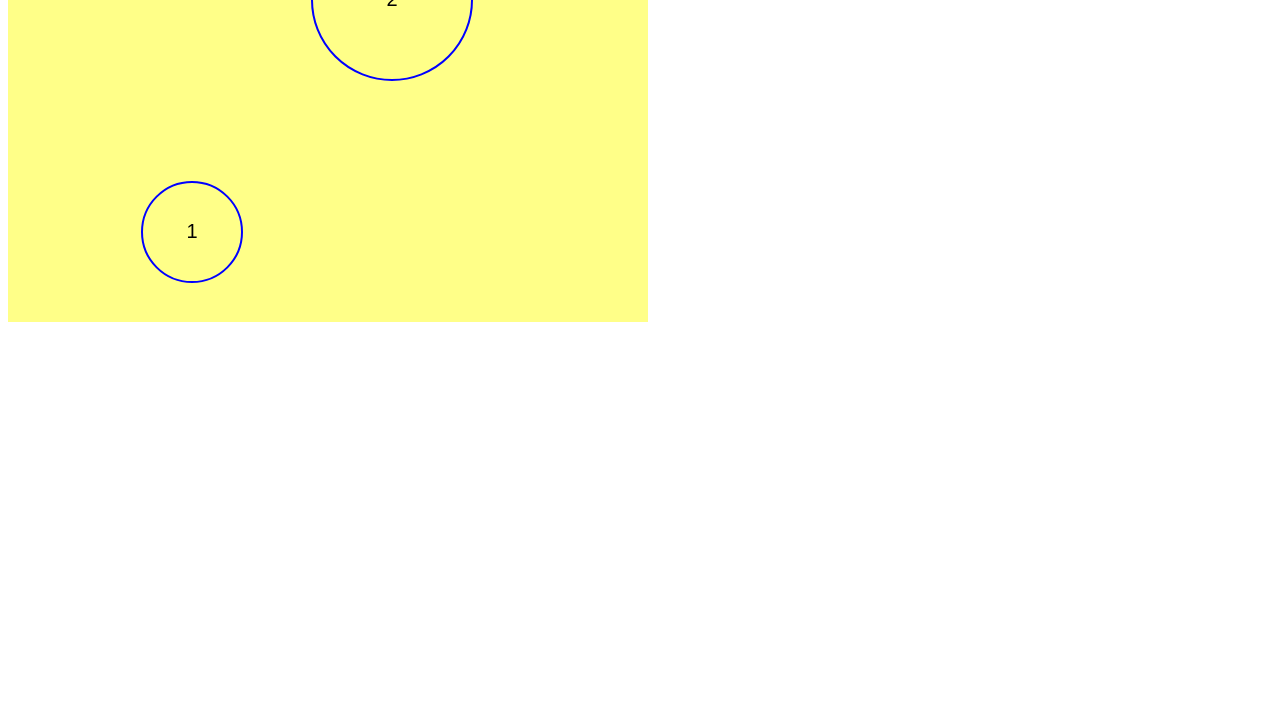
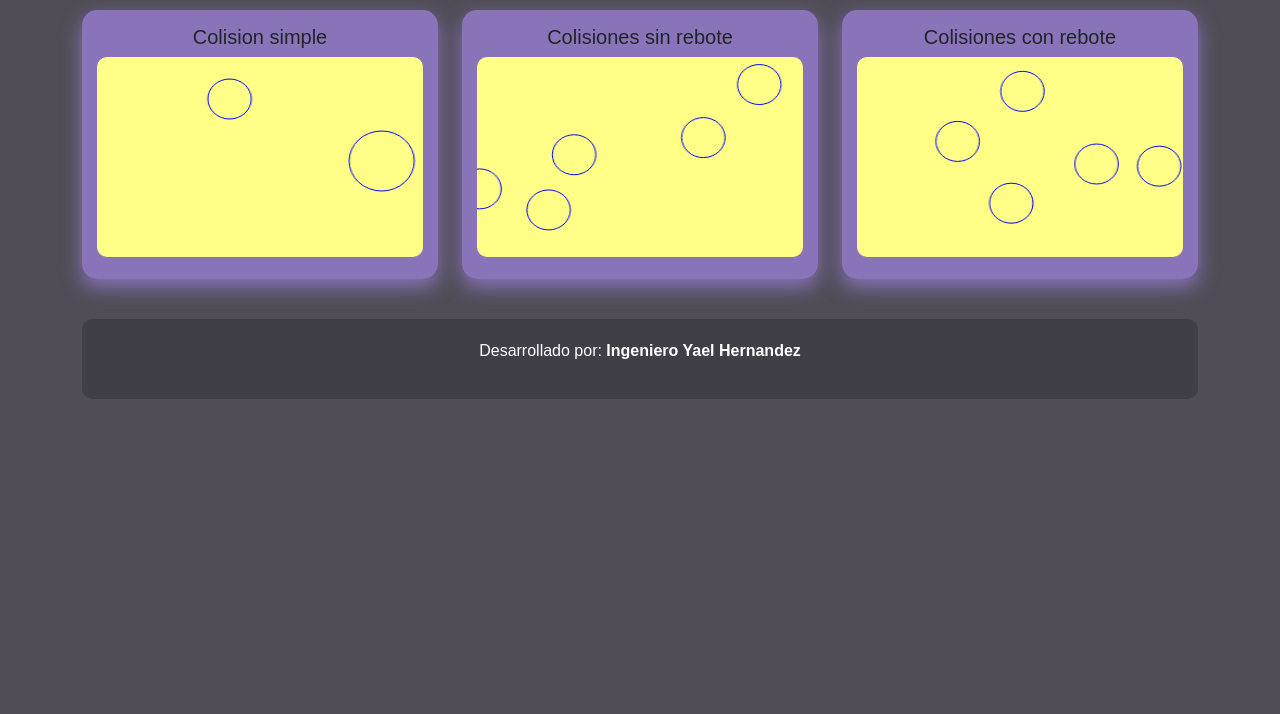
Before and after one commit to Makunouchi10/app-canvas-collision, a plain HTML site: page index.html in a window 1280 px wide. Shown: the part 86-800 px from the top of the page. Drawn offline with nearby package versions, Linux system fonts and the light colour scheme.

Commit message:
correccion

```diff
--- /dev/null
+++ b/assets/css/style.css
@@ -0,0 +1,28 @@
+body {
+    background: linear-gradient(135deg, rgb(80, 77, 87), rgb(80, 77, 87));
+    font-family: Arial, sans-serif;
+}
+
+.card-custom {
+    backdrop-filter: blur(10px);
+    background: rgba(173, 141, 248, 0.61);
+    border-radius: 15px;
+    box-shadow: 0 8px 20px rgba(173, 141, 248, 0.61);
+    padding: 15px;
+}
+
+canvas {
+    width: 100%;
+    height: 200px;
+    background: #ff8;
+    border-radius: 10px;
+}
+
+footer {
+    margin-top: 40px;
+    padding: 20px;
+    text-align: center;
+    background: rgba(0,0,0,0.2);
+    color: white;
+    border-radius: 10px;
+}
--- a/assets/js/main_colision.js
+++ b/assets/js/main_colision.js
@@ -1,108 +1,61 @@
-const canvas = document.getElementById("canvas");
-let ctx = canvas.getContext("2d");
+const canvas2 = document.getElementById("canvas2");
+const ctx2 = canvas2.getContext("2d");
 
-const window_height = window.innerHeight/2;
-const window_width = window.innerWidth/2;
+canvas2.width = 300;
+canvas2.height = 200;
 
-canvas.height = window_height;
-canvas.width = window_width;
-
-canvas.style.background = "#ff8";
-
-class Circle {
-    constructor(x, y, radius, color, text, speed) {
-        this.posX = x;
-        this.posY = y;
-        this.radius = radius;
-        this.baseColor = color; // color original
-        this.color = color;
-        this.text = text;
-        this.speed = speed;
-
-        this.dx = (Math.random() * 2 - 1) * this.speed;
-        this.dy = (Math.random() * 2 - 1) * this.speed;
+class Circle2{
+    constructor(x,y,r){
+        this.x=x; this.y=y; this.r=r;
+        this.dx=Math.random()*4-2;
+        this.dy=Math.random()*4-2;
+        this.color="blue";
     }
 
-    draw(context) {
-        context.beginPath();
-
-        context.strokeStyle = this.color;
-        context.lineWidth = 2;
-
-        context.arc(this.posX, this.posY, this.radius, 0, Math.PI * 2, false);
-        context.stroke();
-
-        // texto
-        context.fillStyle = "black";
-        context.textAlign = "center";
-        context.textBaseline = "middle";
-        context.font = "16px Arial";
-        context.fillText(this.text, this.posX, this.posY);
-
-        context.closePath();
+    draw(){
+        ctx2.beginPath();
+        ctx2.arc(this.x,this.y,this.r,0,Math.PI*2);
+        ctx2.strokeStyle=this.color;
+        ctx2.stroke();
     }
 
-    update(context) {
-        this.draw(context);
+    update(){
+        this.draw();
 
-        // rebote en paredes
-        if ((this.posX + this.radius) > window_width || (this.posX - this.radius) < 0) {
-            this.dx = -this.dx;
-        }
+        if(this.x+this.r>canvas2.width || this.x-this.r<0) this.dx*=-1;
+        if(this.y+this.r>canvas2.height || this.y-this.r<0) this.dy*=-1;
 
-        if ((this.posY + this.radius) > window_height || (this.posY - this.radius) < 0) {
-            this.dy = -this.dy;
-        }
-
-        this.posX += this.dx;
-        this.posY += this.dy;
+        this.x+=this.dx;
+        this.y+=this.dy;
     }
 }
 
-// -------- CONFIGURACIÓN --------
-const N = 10; // número de círculos
-let circles = [];
-
-// crear círculos aleatorios
-for (let i = 0; i < N; i++) {
-    let radius = Math.random() * 40 + 20;
-    let x = Math.random() * (window_width - radius * 2) + radius;
-    let y = Math.random() * (window_height - radius * 2) + radius;
-    let speed = Math.random() * 3 + 1;
-
-    circles.push(new Circle(x, y, radius, "blue", i + 1, speed));
+let circles2=[];
+for(let i=0;i<5;i++){
+    circles2.push(new Circle2(Math.random()*250,Math.random()*150,20));
 }
 
-// -------- DETECCIÓN DE COLISIONES --------
-function detectarColisiones() {
-    // primero todos vuelven a azul
-    circles.forEach(c => c.color = c.baseColor);
+function colisiones2(){
+    circles2.forEach(c=>c.color="blue");
 
-    for (let i = 0; i < circles.length; i++) {
-        for (let j = i + 1; j < circles.length; j++) {
+    for(let i=0;i<circles2.length;i++){
+        for(let j=i+1;j<circles2.length;j++){
+            let dx=circles2[i].x-circles2[j].x;
+            let dy=circles2[i].y-circles2[j].y;
+            let dist=Math.sqrt(dx*dx+dy*dy);
 
-            let dx = circles[i].posX - circles[j].posX;
-            let dy = circles[i].posY - circles[j].posY;
-            let distancia = Math.sqrt(dx * dx + dy * dy);
-
-            if (distancia < circles[i].radius + circles[j].radius) {
-                // colisión detectada → solo cambiar color
-                circles[i].color = "red";
-                circles[j].color = "red";
+            if(dist<circles2[i].r+circles2[j].r){
+                circles2[i].color="red";
+                circles2[j].color="red";
             }
         }
     }
 }
 
-// -------- ANIMACIÓN --------
-function updateCircle() {
-    requestAnimationFrame(updateCircle);
-
-    ctx.clearRect(0, 0, window_width, window_height);
-
-    detectarColisiones();
-
-    circles.forEach(circle => circle.update(ctx));
+function animate2(){
+    requestAnimationFrame(animate2);
+    ctx2.clearRect(0,0,canvas2.width,canvas2.height);
+    colisiones2();
+    circles2.forEach(c=>c.update());
 }
-
-updateCircle();
+animate2();
--- a/assets/js/main_colision_simle.js
+++ /dev/null
@@ -1,145 +0,0 @@
-const canvas = document.getElementById("canvas");
-
-let ctx = canvas.getContext("2d");
-
-
-//Obtiene las dimensiones de la pantalla actual
-
-const window_height = window.innerHeight/2;
-
-const window_width = window.innerWidth/2;
-
-
-canvas.height = window_height;
-
-canvas.width = window_width;
-
-
-canvas.style.background = "#ff8";
-
-
-class Circle {
-
-    constructor(x, y, radius, color, text, speed) {
-
-        this.posX = x;
-
-        this.posY = y;
-
-        this.radius = radius;
-
-        this.color = color;
-
-        this.text = text;
-
-        this.speed = speed;
-
-
-        this.dx = 1 * this.speed;
-
-        this.dy = 1 * this.speed;
-
-    }
-
-
-    draw(context) {
-
-        context.beginPath();
-
-
-        context.strokeStyle = this.color;
-
-        context.textAlign = "center";
-
-        context.textBaseline = "middle";
-
-        context.font = "20px Arial";
-
-        context.fillText(this.text, this.posX, this.posY);
-
-
-        context.lineWidth = 2;
-
-        context.arc(this.posX, this.posY, this.radius, 0, Math.PI * 2, false);
-
-        context.stroke();
-
-        context.closePath();
-
-    }
-
-
-    update(context) {
-
-        this.draw(context);
-
-
-        if ((this.posX + this.radius) > window_width) {
-
-            this.dx = -this.dx;
-
-        }
-
-
-        if ((this.posX - this.radius) < 0) {
-
-            this.dx = -this.dx;
-
-        }
-
-
-        if ((this.posY - this.radius) < 0) {
-
-            this.dy = -this.dy;
-
-        }
-
-
-        if ((this.posY + this.radius) > window_height) {
-
-            this.dy = -this.dy;
-
-        }
-
-
-        this.posX += this.dx;
-
-        this.posY += this.dy;
-
-    }
-
-
-}
-
-
-let randomX = Math.random() * window_width;
-
-let randomY = Math.random() * window_height;
-
-let randomRadius = Math.floor(Math.random() * 100 + 30);
-
-
-let miCirculo = new Circle(100, 100, 50, "blue", "1", 3);
-
-let miCirculo2 = new Circle(450, 150, 80, "blue", "2", 3);
-
-
-miCirculo.draw(ctx);
-
-miCirculo2.draw(ctx);
-
-
-let updateCircle = function () {
-
-    requestAnimationFrame(updateCircle);
-
-    ctx.clearRect(0, 0, window_width, window_height);
-
-    miCirculo.update(ctx);
-
-    miCirculo2.update(ctx);
-
-};
-
-
-updateCircle();
--- a/assets/js/main_rebote.js
+++ b/assets/js/main_rebote.js
@@ -1,148 +1,89 @@
-const canvas = document.getElementById("canvas");
-let ctx = canvas.getContext("2d");
+const canvas3 = document.getElementById("canvas3");
+const ctx3 = canvas3.getContext("2d");
 
-const window_height = window.innerHeight / 2;
-const window_width = window.innerWidth / 2;
+canvas3.width = 300;
+canvas3.height = 200;
 
-canvas.height = window_height;
-canvas.width = window_width;
-
-canvas.style.background = "#ff8";
-
-class Circle {
-    constructor(x, y, radius, color, text, speed) {
-        this.posX = x;
-        this.posY = y;
-        this.radius = radius;
-        this.baseColor = color;
-        this.color = color;
-        this.text = text;
-        this.speed = speed;
-
-        this.dx = (Math.random() * 2 - 1) * this.speed;
-        this.dy = (Math.random() * 2 - 1) * this.speed;
+class Circle3{
+    constructor(x,y,r){
+        this.x=x; this.y=y; this.r=r;
+        this.dx=Math.random()*4-2;
+        this.dy=Math.random()*4-2;
+        this.color="blue";
     }
 
-    draw(context) {
-        context.beginPath();
-        context.strokeStyle = this.color;
-        context.lineWidth = 2;
-
-        context.arc(this.posX, this.posY, this.radius, 0, Math.PI * 2);
-        context.stroke();
-
-        context.fillStyle = "black";
-        context.textAlign = "center";
-        context.textBaseline = "middle";
-        context.font = "16px Arial";
-        context.fillText(this.text, this.posX, this.posY);
-
-        context.closePath();
+    draw(){
+        ctx3.beginPath();
+        ctx3.arc(this.x,this.y,this.r,0,Math.PI*2);
+        ctx3.strokeStyle=this.color;
+        ctx3.stroke();
     }
 
-    update(context) {
-        this.draw(context);
+    update(){
+        this.draw();
 
-        // 🧱 REBOTE EN PAREDES (con corrección de posición)
-        if (this.posX + this.radius > window_width) {
-            this.posX = window_width - this.radius;
-            this.dx *= -1;
-        }
+        if(this.x+this.r>canvas3.width){ this.x=canvas3.width-this.r; this.dx*=-1;}
+        if(this.x-this.r<0){ this.x=this.r; this.dx*=-1;}
+        if(this.y+this.r>canvas3.height){ this.y=canvas3.height-this.r; this.dy*=-1;}
+        if(this.y-this.r<0){ this.y=this.r; this.dy*=-1;}
 
-        if (this.posX - this.radius < 0) {
-            this.posX = this.radius;
-            this.dx *= -1;
-        }
-
-        if (this.posY + this.radius > window_height) {
-            this.posY = window_height - this.radius;
-            this.dy *= -1;
-        }
-
-        if (this.posY - this.radius < 0) {
-            this.posY = this.radius;
-            this.dy *= -1;
-        }
-
-        this.posX += this.dx;
-        this.posY += this.dy;
+        this.x+=this.dx;
+        this.y+=this.dy;
     }
 }
 
-// -------- CONFIG --------
-const N = 10;
-let circles = [];
-
-for (let i = 0; i < N; i++) {
-    let radius = Math.random() * 40 + 20;
-    let x = Math.random() * (window_width - radius * 2) + radius;
-    let y = Math.random() * (window_height - radius * 2) + radius;
-    let speed = Math.random() * 3 + 1;
-
-    circles.push(new Circle(x, y, radius, "blue", i + 1, speed));
+let circles3=[];
+for(let i=0;i<5;i++){
+    circles3.push(new Circle3(Math.random()*250,Math.random()*150,20));
 }
 
-// -------- COLISIONES REALES --------
-function detectarColisiones() {
+function colisiones3(){
+    circles3.forEach(c=>c.color="blue");
 
-    circles.forEach(c => c.color = c.baseColor);
+    for(let i=0;i<circles3.length;i++){
+        for(let j=i+1;j<circles3.length;j++){
 
-    for (let i = 0; i < circles.length; i++) {
-        for (let j = i + 1; j < circles.length; j++) {
+            let c1=circles3[i];
+            let c2=circles3[j];
 
-            let c1 = circles[i];
-            let c2 = circles[j];
+            let dx=c2.x-c1.x;
+            let dy=c2.y-c1.y;
 
-            let dx = c2.posX - c1.posX;
-            let dy = c2.posY - c1.posY;
+            let dist=Math.sqrt(dx*dx+dy*dy);
+            let minDist=c1.r+c2.r;
 
-            let distancia = Math.sqrt(dx * dx + dy * dy);
-            let minDist = c1.radius + c2.radius;
+            if(dist<minDist){
+                c1.color="red";
+                c2.color="red";
 
-            if (distancia < minDist) {
+                let nx=dx/dist;
+                let ny=dy/dist;
 
-                // 🔴 color
-                c1.color = "red";
-                c2.color = "red";
+                let overlap=minDist-dist;
+                let sep=overlap/2+0.5;
 
-                // 🔧 normal
-                let nx = dx / distancia;
-                let ny = dy / distancia;
+                c1.x-=nx*sep;
+                c1.y-=ny*sep;
+                c2.x+=nx*sep;
+                c2.y+=ny*sep;
 
-                // 🔧 SEPARACIÓN FUERTE (clave anti-pegado)
-                let overlap = minDist - distancia;
+                let tempDx=c1.dx;
+                let tempDy=c1.dy;
 
-                let separacion = overlap / 2 + 0.5; // 👈 extra evita pegado
+                c1.dx=c2.dx;
+                c1.dy=c2.dy;
 
-                c1.posX -= nx * separacion;
-                c1.posY -= ny * separacion;
-
-                c2.posX += nx * separacion;
-                c2.posY += ny * separacion;
-
-                // 🔧 INTERCAMBIO DE VELOCIDAD (rebote simple y estable)
-                let tempDx = c1.dx;
-                let tempDy = c1.dy;
-
-                c1.dx = c2.dx;
-                c1.dy = c2.dy;
-
-                c2.dx = tempDx;
-                c2.dy = tempDy;
+                c2.dx=tempDx;
+                c2.dy=tempDy;
             }
         }
     }
 }
 
-// -------- LOOP --------
-function updateCircle() {
-    requestAnimationFrame(updateCircle);
-
-    ctx.clearRect(0, 0, window_width, window_height);
-
-    detectarColisiones();
-
-    circles.forEach(circle => circle.update(ctx));
+function animate3(){
+    requestAnimationFrame(animate3);
+    ctx3.clearRect(0,0,canvas3.width,canvas3.height);
+    colisiones3();
+    circles3.forEach(c=>c.update());
 }
-
-updateCircle();
+animate3();
--- /dev/null
+++ b/assets/js/main_simple.js
@@ -0,0 +1,40 @@
+const canvas1 = document.getElementById("canvas1");
+const ctx1 = canvas1.getContext("2d");
+
+canvas1.width = 300;
+canvas1.height = 200;
+
+class Circle1 {
+    constructor(x,y,r,speed){
+        this.x=x; this.y=y; this.r=r;
+        this.dx=speed; this.dy=speed;
+    }
+
+    draw(){
+        ctx1.beginPath();
+        ctx1.arc(this.x,this.y,this.r,0,Math.PI*2);
+        ctx1.strokeStyle="blue";
+        ctx1.stroke();
+    }
+
+    update(){
+        this.draw();
+
+        if(this.x+this.r>canvas1.width || this.x-this.r<0) this.dx*=-1;
+        if(this.y+this.r>canvas1.height || this.y-this.r<0) this.dy*=-1;
+
+        this.x+=this.dx;
+        this.y+=this.dy;
+    }
+}
+
+let c1=new Circle1(50,50,20,2);
+let c2=new Circle1(150,80,30,2);
+
+function animate1(){
+    requestAnimationFrame(animate1);
+    ctx1.clearRect(0,0,canvas1.width,canvas1.height);
+    c1.update();
+    c2.update();
+}
+animate1();
--- a/index.html
+++ b/index.html
@@ -1,13 +1,55 @@
 <!DOCTYPE html>
 <html lang="es">
 <head>
-    <meta charset="UTF-8">
-    <meta name="viewport" content="width=device-width, initial-scale=1.0">
-    <title>Demo colision 2D</title>
+<meta charset="UTF-8">
+<meta name="viewport" content="width=device-width, initial-scale=1.0">
+
+<title>Simulación de Círculos</title>
+
+<link href="https://cdn.jsdelivr.net/npm/bootstrap@5.3.2/dist/css/bootstrap.min.css" rel="stylesheet">
+<link rel="stylesheet" href="assets/css/style.css">
+
 </head>
+
 <body>
-    <canvas id="canvas"></canvas>
 
-    <script src="./assets/js/main_colision_simle.js"></script>
+<div class="container mt-4">
+    <h1 class="text-center mb-4 text-white">Simulación de Círculos</h1>
+
+    <div class="row g-4">
+
+        <div class="col-md-4">
+            <div class="card-custom">
+                <h5 class="text-center">Colision simple</h5>
+                <canvas id="canvas1"></canvas>
+            </div>
+        </div>
+
+        <div class="col-md-4">
+            <div class="card-custom">
+                <h5 class="text-center">Colisiones sin rebote</h5>
+                <canvas id="canvas2"></canvas>
+            </div>
+        </div>
+
+        <div class="col-md-4">
+            <div class="card-custom">
+                <h5 class="text-center">Colisiones con rebote</h5>
+                <canvas id="canvas3"></canvas>
+            </div>
+        </div>
+
+    </div>
+
+    <footer>
+        <p>Desarrollado por: <strong>Ingeniero Yael Hernandez</strong></p>
+    </footer>
+
+</div>
+
+<script src="./assets/js/main_simple.js"></script>
+<script src="./assets/js/main_colision.js"></script>
+<script src="./assets/js/main_rebote.js"></script>
+
 </body>
 </html>
```
